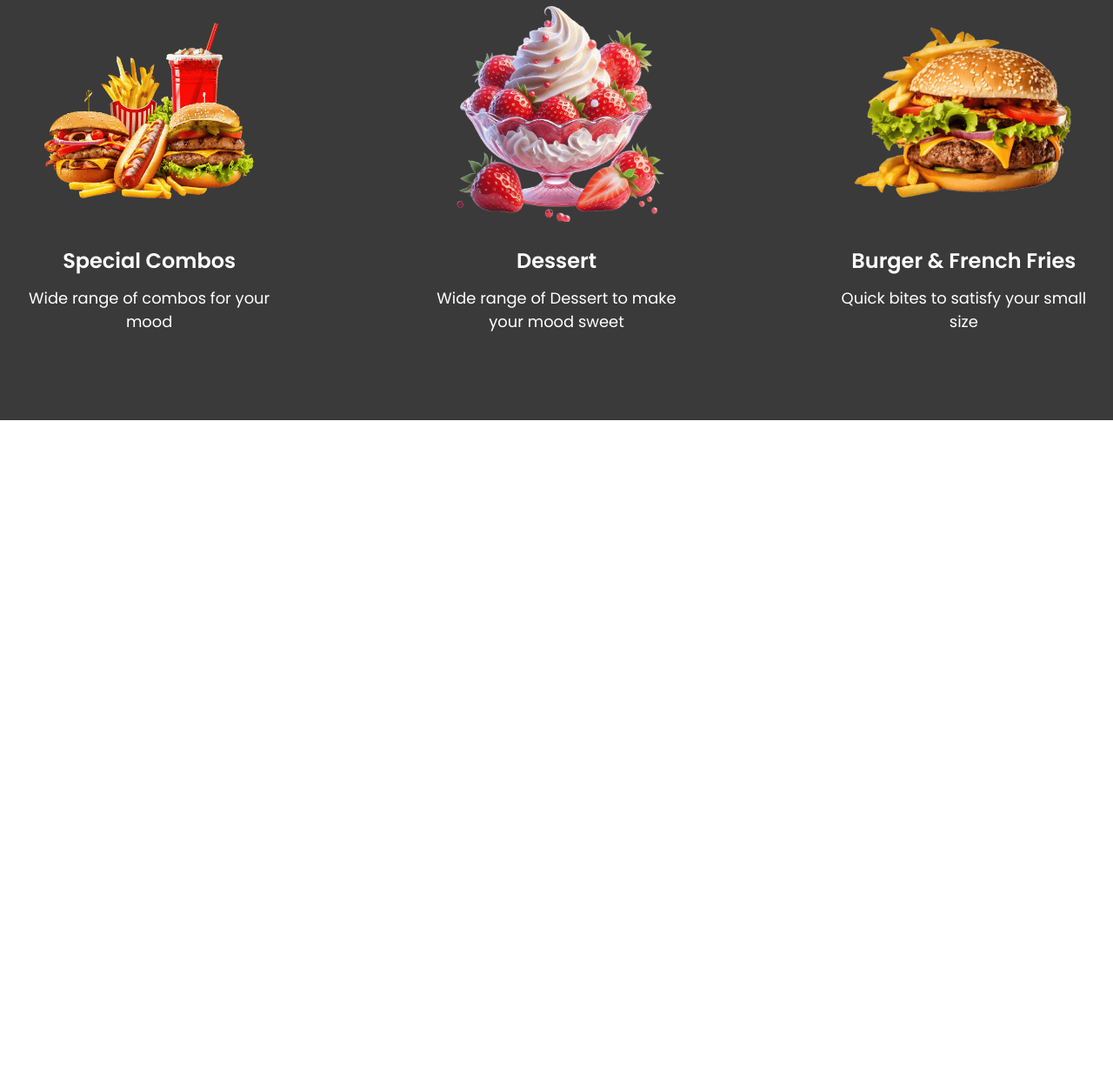
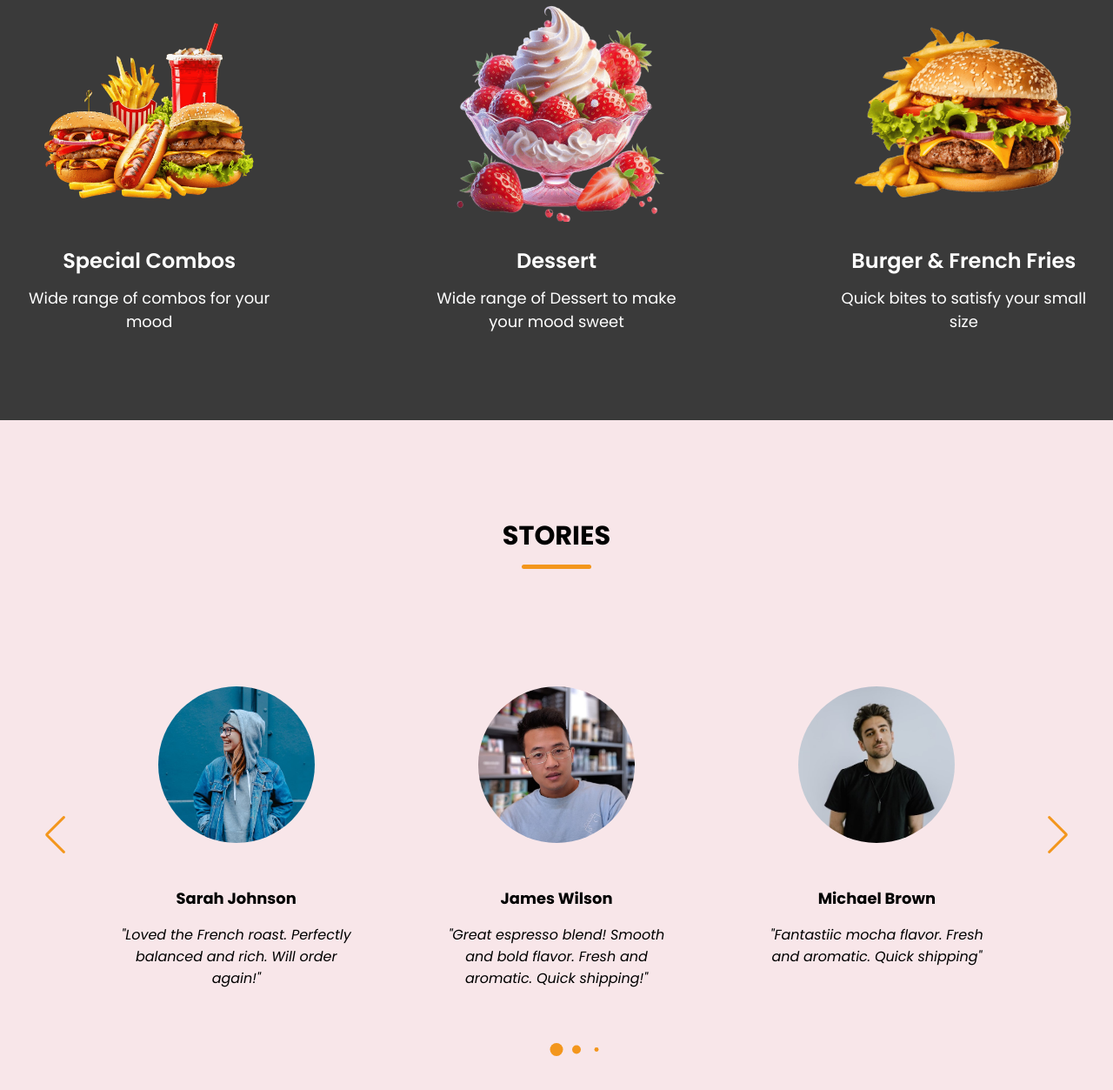
Before and after one commit to techvfxking/responsive-web-vol-1, a plain HTML site: page index.html in a window 1280 px wide. Shown: the part 2205-3458 px from the top of the page at 87% size. Before the commit the page ends 2688 px from the top, so only its background shows below. Drawn offline with nearby package versions, Linux system fonts and the light colour scheme; a web font is replaced by a local one.

Commit message:
Stories Section

```diff
--- a/index.html
+++ b/index.html
@@ -7,6 +7,7 @@
     <link rel="shortcut icon" href="./assets/espresso.png" type="image/x-icon">
     <link rel="stylesheet" href="./styles.css">
     <link rel="stylesheet" href="https://cdnjs.cloudflare.com/ajax/libs/font-awesome/6.6.0/css/all.min.css">
+    <link rel="stylesheet" href="https://cdn.jsdelivr.net/npm/swiper@11/swiper-bundle.min.css">
     <title>Espresso</title>
 </head>
 
@@ -29,7 +30,7 @@
                     <a href="#menu-section" class="nav-link">Menu</a>
                 </li>
                 <li class="nav-item">
-                    <a href="#" class="nav-link">Stories</a>
+                    <a href="#testimonials-section" class="nav-link">Stories</a>
                 </li>
                 <li class="nav-item">
                     <a href="#" class="nav-link">Gallery</a>
@@ -127,8 +128,57 @@
                 </ul>
             </div>
         </section>
+
+        <section class="testimonials-section" id="testimonials-section">
+            <h2 class="section-title">Stories</h2>
+            <div class="section-content">
+                <div class="section-content">
+                    <div class="slider-container swiper">
+                        <div class="slider-wrapper">
+                            <ul class="testimonials-list swiper-wrapper">
+                                <li class="testimonial swiper-slide">
+                                    <img src="./assets/user-1.jpg" alt="User 1" class="user-image">
+                                    <h3 class="name">Sarah Johnson</h3>
+                                    <i class="feedback">"Loved the French roast. Perfectly balanced and rich. Will order
+                                        again!"</i>
+                                </li>
+                                <li class="testimonial swiper-slide">
+                                    <img src="./assets/user-2.jpg" alt="User 2" class="user-image">
+                                    <h3 class="name">James Wilson</h3>
+                                    <i class="feedback">"Great espresso blend! Smooth and bold flavor. Fresh and
+                                        aromatic.
+                                        Quick shipping!"</i>
+                                </li>
+                                <li class="testimonial swiper-slide">
+                                    <img src="./assets/user-3.jpg" alt="User 3" class="user-image">
+                                    <h3 class="name">Michael Brown</h3>
+                                    <i class="feedback">"Fantastiic mocha flavor. Fresh and aromatic. Quick
+                                        shipping"</i>
+                                </li>
+                                <li class="testimonial swiper-slide">
+                                    <img src="./assets/user-4.jpg" alt="User 4" class="user-image">
+                                    <h3 class="name">Emily Harris</h3>
+                                    <i class="feedback">"Excellent quality! Fresh beans and quick delivery. High
+                                        recommend"</i>
+                                </li>
+                                <li class="testimonial swiper-slide">
+                                    <img src="./assets/user-5.jpg" alt="User 5" class="user-image">
+                                    <h3 class="name">Anthony Thompson</h3>
+                                    <i class="feedback">"Best decaf I've tried! Smooth and flavourful. Arrived
+                                        promptly"</i>
+                                </li>
+                            </ul>
+
+                            <div class="swiper-pagination"></div>
+                            <div class="swiper-slide-button swiper-button-prev"></div>
+                            <div class="swiper-slide-button swiper-button-next"></div>
+                        </div>
+                    </div>
+                </div>
+        </section>
     </main>
 
+    <script src="https://cdn.jsdelivr.net/npm/swiper@11/swiper-bundle.min.js"></script>
     <script src="./scripts.js"></script>
 </body>
 
--- a/scripts.js
+++ b/scripts.js
@@ -10,5 +10,34 @@ function onMenuButtonOpenClick() {
 }
 
 function onMenuButtonCloseClick() {
-   menuOpenButton.click();
+    menuOpenButton.click();
 }
+
+const swiper = new Swiper('.slider-wrapper', {
+    loop: true,
+    spaceBetween: 25,
+    grabCursor: true,
+
+    pagination: {
+        el: '.swiper-pagination',
+        clickable: true,
+        dynamicBullets: true
+    },
+
+    navigation: {
+        nextEl: '.swiper-button-next',
+        prevEl: '.swiper-button-prev',
+    },
+    breakpoints: {
+        0: {
+            slidesPerView: 1
+        },
+        768: {
+            slidesPerView: 2
+        },
+        1024: {
+            slidesPerView: 3
+
+        }
+    }
+});
--- a/styles.css
+++ b/styles.css
@@ -283,6 +283,59 @@ header .navbar {
     font-size: var(--font-size-m);
 }
 
+.testimonials-section {
+    padding: 50px 0 100px;
+    background: var(--pink-white-color);
+}
+
+.testimonials-section .slider-wrapper {
+    overflow: hidden;
+    margin: 0 60px 50px;
+}
+
+.testimonials-section .swiper-pagination-bullet {
+    width: 15px;
+    height: 15px;
+    opacity: 1;
+    background: var(--secondary-color);
+}
+
+.testimonials-section .swiper-slide-button {
+    color: var(--secondary-color);
+    margin-top: -50px;
+    transition: 0.3s ease;
+}
+
+.testimonials-section .swiper-slide-button:hover {
+    color: var(--primary-color);
+}
+
+.testimonials-section .testimonial {
+    display: flex;
+    padding: 35px;
+    text-align: center;
+    flex-direction: column;
+    align-items: center;
+}
+
+.testimonials-section .testimonial .user-image {
+    width: 180px;
+    height: 180px;
+    object-fit: cover;
+    margin-bottom: 50px;
+    border-radius: var(--border-radius-circle);
+
+}
+
+.testimonials-section .testimonial .name {
+    margin-bottom: 16px;
+    font-size: var(--font-size-m);
+}
+
+.testimonials-section .testimonial .feedback {
+    line-height: 25px;
+}
+
 @media screen and (max-width: 1024px) {
     .menu-section .menu-list .menu-item {
         width: calc(100% / 3 - 60px);
@@ -402,7 +455,7 @@ header .navbar {
     }
 }
 
-@media screen and (max-width: 640px){
+@media screen and (max-width: 640px) {
     .menu-section .menu-list .menu-item {
         width: 100%
     }
@@ -410,4 +463,12 @@ header .navbar {
     .menu-section .menu-list {
         gap: 60px;
     }
+
+    .testimonials-section .slider-wrapper {
+        margin: 0 0 30px;
+    }
+
+    .testimonials-section .swiper-slide-button {
+        display: none;
+    }
 }
```
